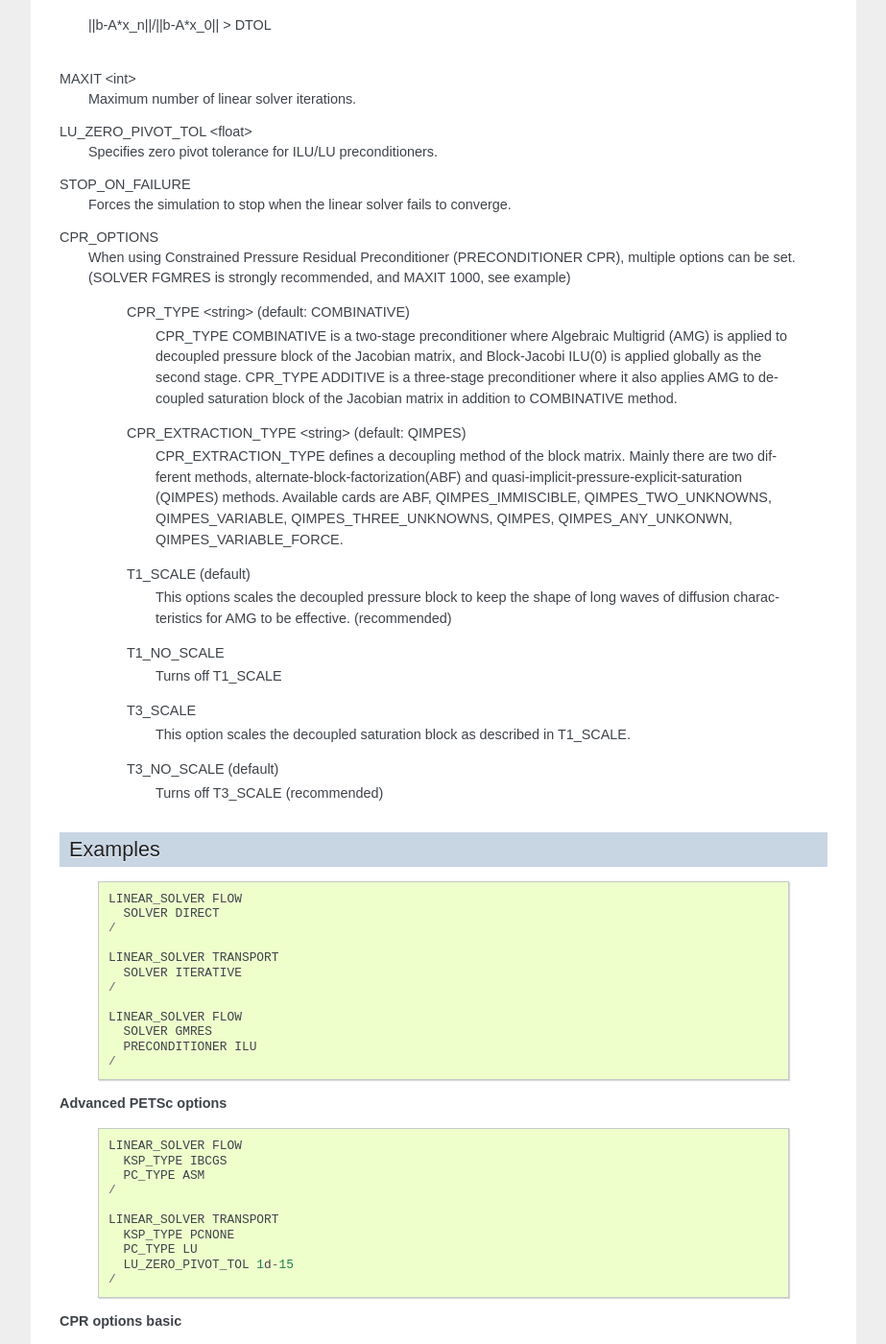
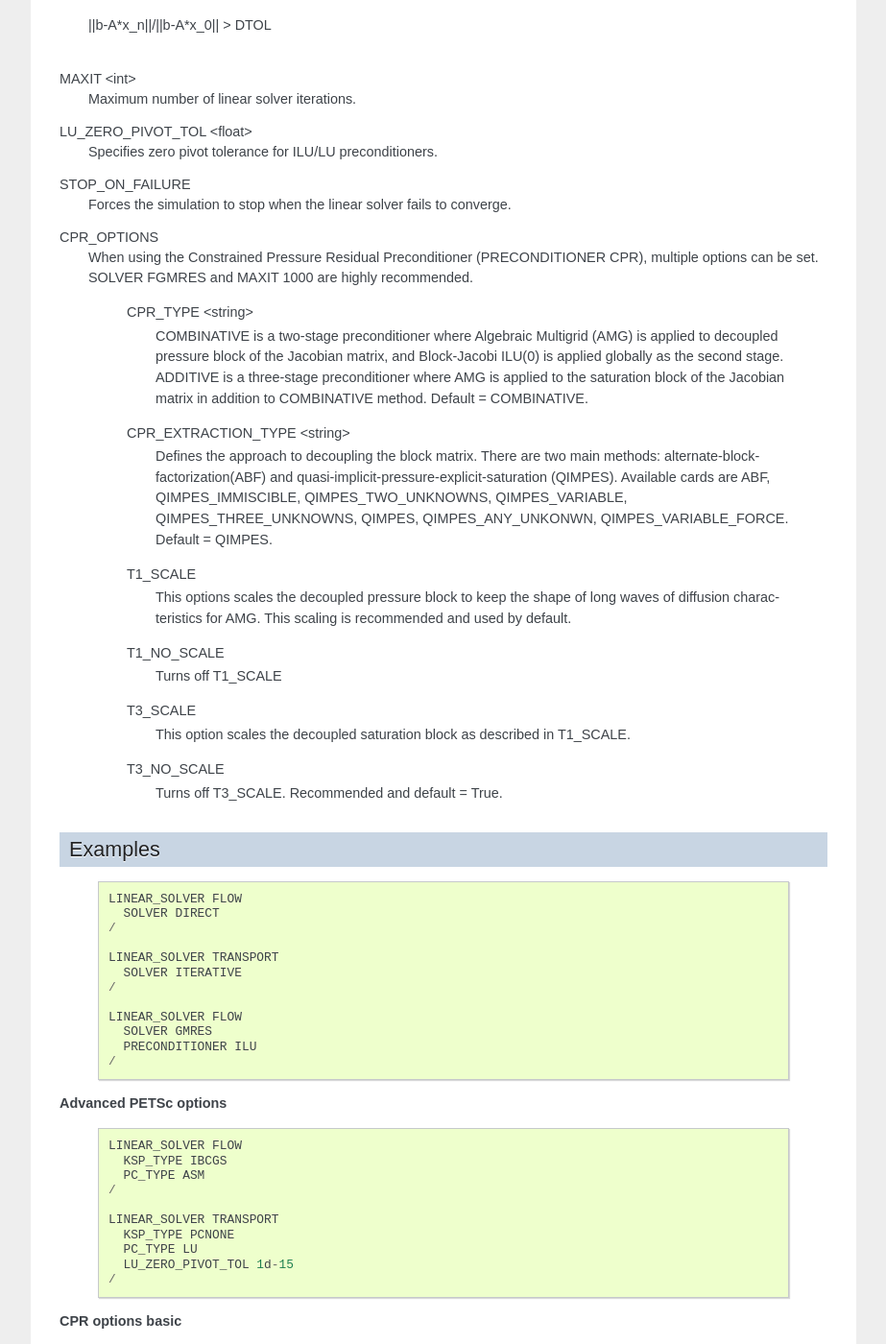
Before and after one commit to Miracloon/pflotran-documentation, a Sphinx documentation site: the page built from source/user_guide/cards/process_model_cards/linear_solver_card.rst, in a window 1280 px wide and 1400 px high, scrolled down 894 px. Shown: the whole window at 96% size, without its empty margins (318-1241 px from the left). Built offline with Sphinx 7.4.7, drawn with Linux system fonts in a browser that asks for light colours; some of the changed text lies outside the part shown.

Commit message:
minor edits to CPR card descriptions

```diff
--- a/source/user_guide/cards/process_model_cards/linear_solver_card.rst
+++ b/source/user_guide/cards/process_model_cards/linear_solver_card.rst
@@ -63,29 +63,30 @@ STOP_ON_FAILURE
  Forces the simulation to stop when the linear solver fails to converge.
 
 CPR_OPTIONS
- When using Constrained Pressure Residual Preconditioner (PRECONDITIONER CPR),
- multiple options can be set. (SOLVER FGMRES is strongly recommended, and
- MAXIT 1000, see example)
+ When using the Constrained Pressure Residual Preconditioner
+ (PRECONDITIONER CPR), multiple options can be set. SOLVER FGMRES and MAXIT
+ 1000 are highly recommended.
 
-  CPR_TYPE <string> (default: COMBINATIVE)
-   CPR_TYPE COMBINATIVE is a two-stage preconditioner where Algebraic Multigrid
+  CPR_TYPE <string>
+   COMBINATIVE is a two-stage preconditioner where Algebraic Multigrid
    (AMG) is applied to decoupled pressure block of the Jacobian matrix, and
    Block-Jacobi ILU(0) is applied globally as the second stage.
-   CPR_TYPE ADDITIVE is a three-stage preconditioner where it also applies AMG
-   to decoupled saturation block of the Jacobian matrix in addition to
-   COMBINATIVE method.
+   ADDITIVE is a three-stage preconditioner where AMG is applied to the
+   saturation block of the Jacobian matrix in addition to
+   COMBINATIVE method. Default = COMBINATIVE.
 
-  CPR_EXTRACTION_TYPE <string> (default: QIMPES)
-   CPR_EXTRACTION_TYPE defines a decoupling method of the block matrix.
-   Mainly there are two different methods, alternate-block-factorization(ABF)
-   and quasi-implicit-pressure-explicit-saturation (QIMPES) methods.
+  CPR_EXTRACTION_TYPE <string>
+   Defines the approach to decoupling the block matrix.
+   There are two main methods: alternate-block-factorization(ABF)
+   and quasi-implicit-pressure-explicit-saturation (QIMPES).
    Available cards are ABF, QIMPES_IMMISCIBLE, QIMPES_TWO_UNKNOWNS,
    QIMPES_VARIABLE, QIMPES_THREE_UNKNOWNS, QIMPES, QIMPES_ANY_UNKONWN,
-   QIMPES_VARIABLE_FORCE.
+   QIMPES_VARIABLE_FORCE. Default = QIMPES.
 
-  T1_SCALE (default)
+  T1_SCALE
    This options scales the decoupled pressure block to keep the shape of long
-   waves of diffusion characteristics for AMG to be effective. (recommended)
+   waves of diffusion characteristics for AMG. This scaling is recommended and
+   used by default.
 
   T1_NO_SCALE
    Turns off T1_SCALE
@@ -93,10 +94,8 @@ CPR_OPTIONS
   T3_SCALE
    This option scales the decoupled saturation block as described in T1_SCALE.
 
-  T3_NO_SCALE (default)
-   Turns off T3_SCALE (recommended)
-
-
+  T3_NO_SCALE
+   Turns off T3_SCALE. Recommended and default = True.
 
 Examples
 --------
@@ -135,9 +134,7 @@ Examples
  ::
 
   LINEAR_SOLVER FLOW
-    MAXIT 1000        ! depends on the domain size
-                      ! CPR preconditioner is computationally expensive
-                      ! but very effective
+    MAXIT 1000
     SOLVER FGMRES
     PRECONDITIONER CPR
   END
```
